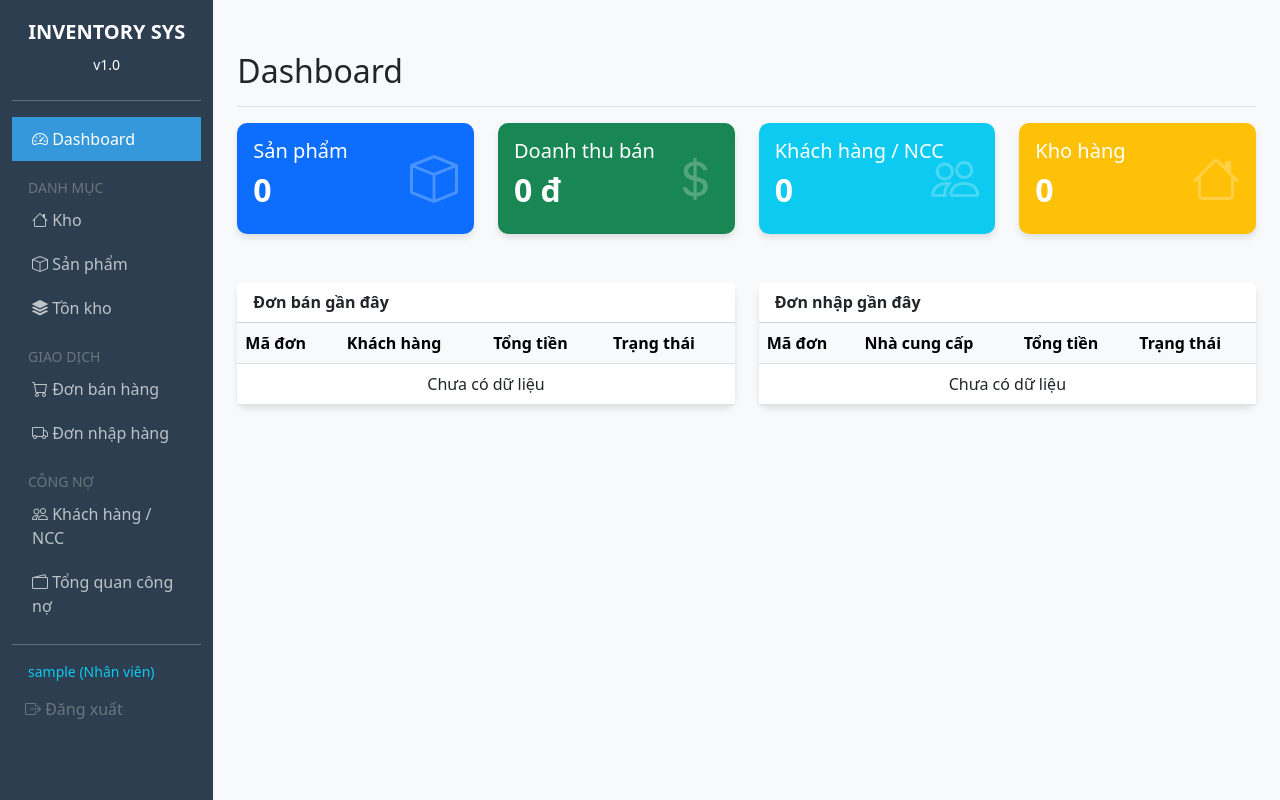
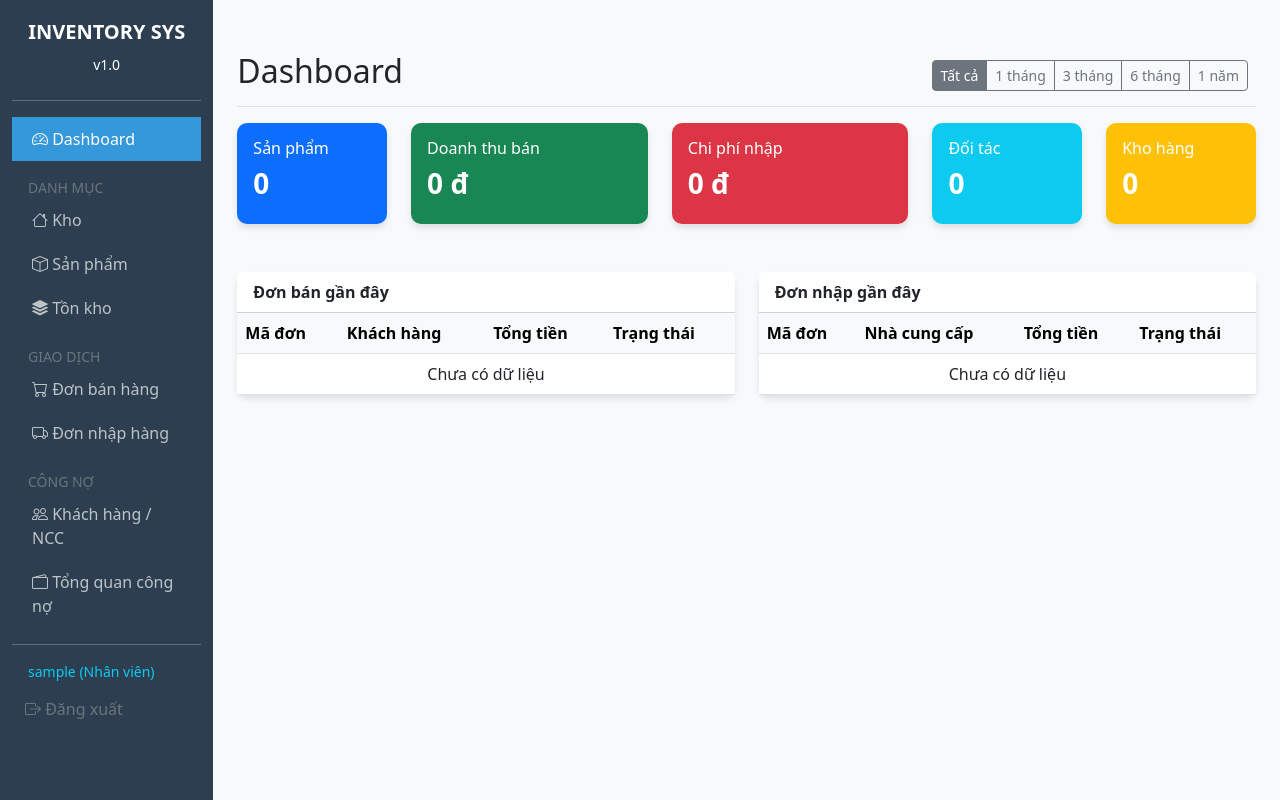
Before and after one commit to tinhduong/inventory_system, a Django app: page / in a window 1280 px wide. Run offline with Django 5.2, Linux system fonts and the light colour scheme; the visitor is signed in with stand-in values (Sample User, id 1); data that the repository does not hold is empty.

Commit message:
feat: add time range filters (tabs) to dashboard for analytics

```diff
--- a/inventory_system/views.py
+++ b/inventory_system/views.py
@@ -5,14 +5,40 @@ from orders.models import SalesOrder, PurchaseOrder
 from accounts.models import Customer
 from django.db.models import Sum
 
+from django.utils import timezone
+from datetime import timedelta
+
 @login_required
 def dashboard(request):
+    period = request.GET.get('period', 'all')
+
+    # Base querysets
+    sales_qs = SalesOrder.objects.filter(status='CONFIRMED')
+    purchase_qs = PurchaseOrder.objects.filter(status='CONFIRMED')
+
+    # Filter by period if not 'all'
+    start_date = None
+    if period == '1m':
+        start_date = timezone.now() - timedelta(days=30)
+    elif period == '3m':
+        start_date = timezone.now() - timedelta(days=90)
+    elif period == '6m':
+        start_date = timezone.now() - timedelta(days=180)
+    elif period == '1y':
+        start_date = timezone.now() - timedelta(days=365)
+
+    if start_date:
+        sales_qs = sales_qs.filter(order_date__gte=start_date)
+        purchase_qs = purchase_qs.filter(order_date__gte=start_date)
+
     context = {
         'warehouse_count': Warehouse.objects.count(),
         'product_count': Product.objects.count(),
         'customer_count': Customer.objects.count(),
-        'total_sales': SalesOrder.objects.filter(status='CONFIRMED').aggregate(Sum('total_amount'))['total_amount__sum'] or 0,
-        'recent_sales': SalesOrder.objects.order_by('-created_at')[:5],
-        'recent_purchases': PurchaseOrder.objects.order_by('-created_at')[:5],
+        'total_sales': sales_qs.aggregate(Sum('total_amount'))['total_amount__sum'] or 0,
+        'total_purchases': purchase_qs.aggregate(Sum('total_amount'))['total_amount__sum'] or 0,
+        'recent_sales': sales_qs.order_by('-created_at')[:5],
+        'recent_purchases': purchase_qs.order_by('-created_at')[:5],
+        'current_period': period,
     }
     return render(request, 'dashboard.html', context)
--- a/templates/dashboard.html
+++ b/templates/dashboard.html
@@ -6,42 +6,55 @@
 {% block content %}
 <div class="d-flex justify-content-between flex-wrap flex-md-nowrap align-items-center pt-3 pb-2 mb-3 border-bottom">
     <h1 class="h2">Dashboard</h1>
+    <div class="btn-toolbar mb-2 mb-md-0">
+        <div class="btn-group me-2">
+            <a href="?period=all" class="btn btn-sm btn-outline-secondary {% if current_period == 'all' %}active{% endif %}">Tất cả</a>
+            <a href="?period=1m" class="btn btn-sm btn-outline-secondary {% if current_period == '1m' %}active{% endif %}">1 tháng</a>
+            <a href="?period=3m" class="btn btn-sm btn-outline-secondary {% if current_period == '3m' %}active{% endif %}">3 tháng</a>
+            <a href="?period=6m" class="btn btn-sm btn-outline-secondary {% if current_period == '6m' %}active{% endif %}">6 tháng</a>
+            <a href="?period=1y" class="btn btn-sm btn-outline-secondary {% if current_period == '1y' %}active{% endif %}">1 năm</a>
+        </div>
+    </div>
 </div>
 
 <div class="row">
-    <div class="col-md-3 mb-4">
+    <div class="col-md-2 mb-4">
         <div class="card text-white bg-primary">
             <div class="card-body">
-                <h5 class="card-title">Sản phẩm</h5>
-                <h2 class="fw-bold">{{ product_count }}</h2>
-                <i class="bi bi-box position-absolute top-50 end-0 translate-middle-y me-3 opacity-25" style="font-size: 3rem;"></i>
+                <h6 class="card-title">Sản phẩm</h6>
+                <h3 class="fw-bold">{{ product_count }}</h3>
             </div>
         </div>
     </div>
     <div class="col-md-3 mb-4">
         <div class="card text-white bg-success">
             <div class="card-body">
-                <h5 class="card-title">Doanh thu bán</h5>
-                <h2 class="fw-bold">{{ total_sales|floatformat:0|intcomma }} đ</h2>
-                <i class="bi bi-currency-dollar position-absolute top-50 end-0 translate-middle-y me-3 opacity-25" style="font-size: 3rem;"></i>
+                <h6 class="card-title">Doanh thu bán</h6>
+                <h3 class="fw-bold">{{ total_sales|floatformat:0|intcomma }} đ</h3>
             </div>
         </div>
     </div>
     <div class="col-md-3 mb-4">
-        <div class="card text-white bg-info">
+        <div class="card text-white bg-danger">
             <div class="card-body">
-                <h5 class="card-title">Khách hàng / NCC</h5>
-                <h2 class="fw-bold">{{ customer_count }}</h2>
-                <i class="bi bi-people position-absolute top-50 end-0 translate-middle-y me-3 opacity-25" style="font-size: 3rem;"></i>
+                <h6 class="card-title">Chi phí nhập</h6>
+                <h3 class="fw-bold">{{ total_purchases|floatformat:0|intcomma }} đ</h3>
             </div>
         </div>
     </div>
-    <div class="col-md-3 mb-4">
+    <div class="col-md-2 mb-4">
+        <div class="card text-white bg-info">
+            <div class="card-body">
+                <h6 class="card-title">Đối tác</h6>
+                <h3 class="fw-bold">{{ customer_count }}</h3>
+            </div>
+        </div>
+    </div>
+    <div class="col-md-2 mb-4">
         <div class="card text-white bg-warning">
             <div class="card-body">
-                <h5 class="card-title">Kho hàng</h5>
-                <h2 class="fw-bold">{{ warehouse_count }}</h2>
-                <i class="bi bi-house position-absolute top-50 end-0 translate-middle-y me-3 opacity-25" style="font-size: 3rem;"></i>
+                <h6 class="card-title">Kho hàng</h6>
+                <h3 class="fw-bold">{{ warehouse_count }}</h3>
             </div>
         </div>
     </div>
```
